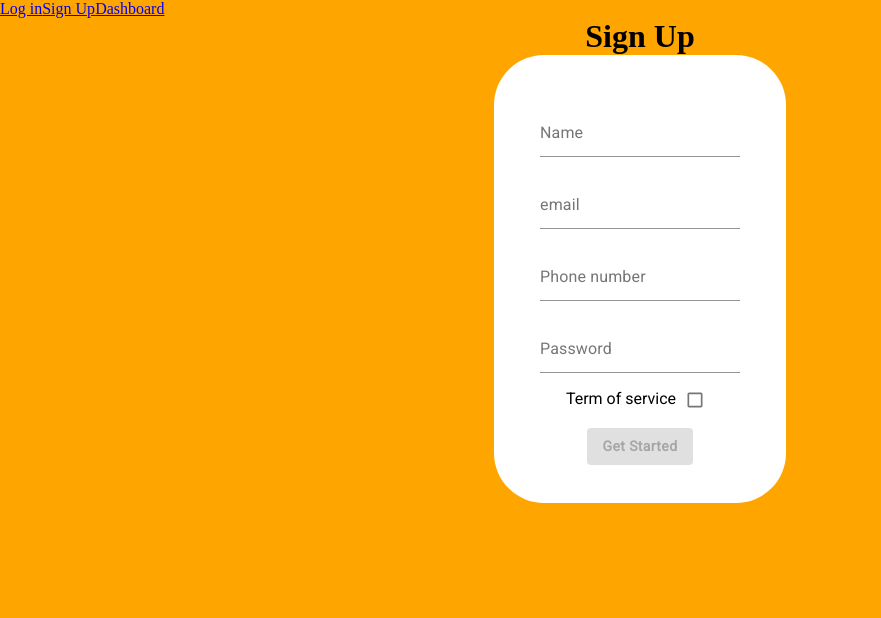
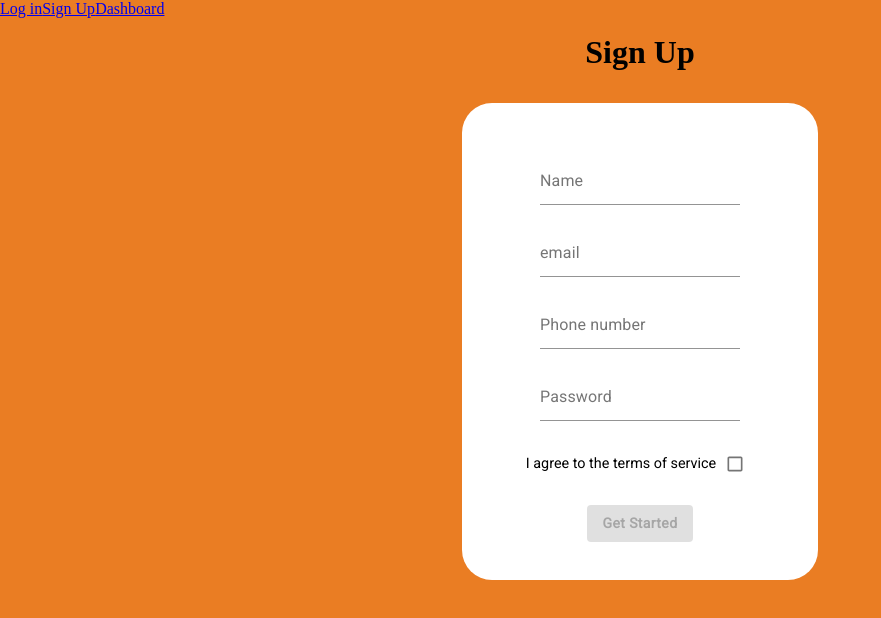
Before and after one commit to bw-airbnb-2/front-end, a React (Create React App) app in the folder airbnb-optimal-price/: page /sign-up in a window 1280 px wide. Shown: the top 618 px of the page, without its empty margins (0-881 px from the left). Built offline with nearby package versions, Linux system fonts and the light colour scheme.

Commit message:
SignUp-changes

```diff
--- a/airbnb-optimal-price/package.json
+++ b/airbnb-optimal-price/package.json
@@ -9,6 +9,7 @@
     "@testing-library/react": "^9.5.0",
     "@testing-library/user-event": "^7.2.1",
     "axios": "^0.20.0",
+    "material-ui-phone-number": "^2.2.6",
     "react": "^16.13.1",
     "react-dom": "^16.13.1",
     "react-router-dom": "^5.2.0",
--- a/airbnb-optimal-price/src/Components/SignUp/SignUp.css
+++ b/airbnb-optimal-price/src/Components/SignUp/SignUp.css
@@ -2,7 +2,7 @@
 
 body {
    padding: 0 0 100% 0;
-   background-color: orange;
+   background-color: #EA7D23;
 }
 
 .signUp {
@@ -11,13 +11,17 @@ body {
    align-items: center;
 }
 
+.signUp > h1 {
+   margin: 1rem 0 2rem 0;
+}
+
 .signUp form {
    display: flex;
    flex-flow: column wrap;
    align-items: center;
    background-color: white;
-   border-radius: 50px;
-   padding: 3%;
+   border-radius: 30px;
+   padding: 3% 5%;
 }
 
 .signUp form input {
@@ -42,12 +46,13 @@ body {
    font-size: 0.8rem;
    font-family: 'Roboto', sans-serif;
    padding-left: 3%;
-
    color: red;
 }
 
 .signUp .labelCheckbox {
    font-family: 'Roboto', sans-serif;
-   width: 80%;
+   font-size: 0.9rem;
+   width: 100%;
    text-align: center;
+   margin: 1rem 0 0.8rem 0;
 }
--- a/airbnb-optimal-price/src/Components/SignUp/SignUp.js
+++ b/airbnb-optimal-price/src/Components/SignUp/SignUp.js
@@ -9,7 +9,6 @@ import { Button } from '@material-ui/core'
 import TextField from '@material-ui/core/TextField';
 import { makeStyles } from '@material-ui/core/styles';
 import Checkbox from '@material-ui/core/Checkbox';
-
 
 
 // Material UI
@@ -195,7 +194,7 @@ function SignUp(props) {
 
                 {/* Term of service (checkbox) input */}
                 <label className='labelCheckbox' htmlFor='termStatus'>
-                    Term of service
+                    I agree to the terms of service
                     <Checkbox
                         id='termStatus'
                         type='checkbox'
```
Also changed, not shown: 1 other file (tests, documents, lock files or other folders).
